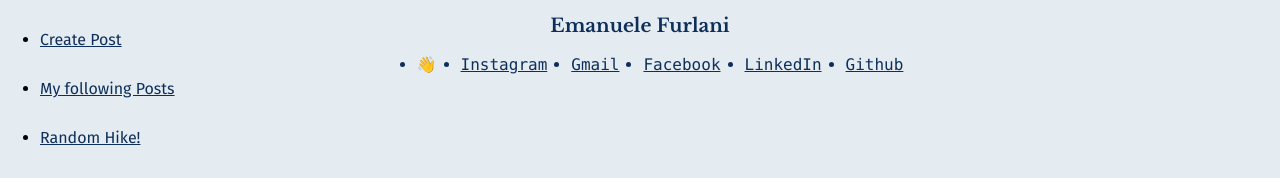
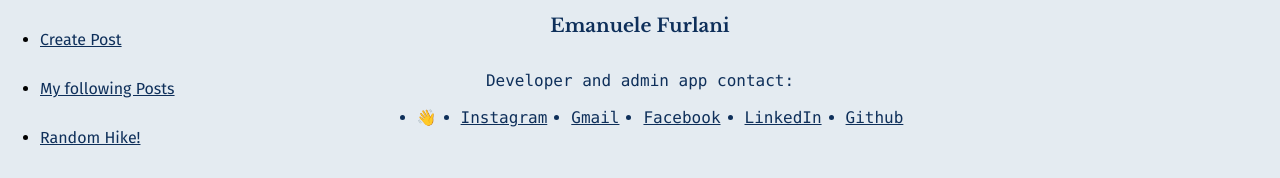
Before and after one commit to EmanueleFurlani/Capstone-Project-RM-FE, a React (Create React App) app: page /contactme in a window 1280 px wide. Shown: the part 429-607 px from the top of the page. Built offline with nearby package versions, Linux system fonts and the light colour scheme; sample sign-in values are in the browser's storage; the HTML template or start-up script is replaced by a standard one; a web font is replaced by a local one.

Commit message:
add info admin

```diff
--- a/src/App.css
+++ b/src/App.css
@@ -430,6 +430,7 @@ li:hover ~ li p {
   display: flex;
   line-height: 1.3;
   font-family: Menlo, monospace;
+  flex-direction: column;
 }
 
 @keyframes wave-animation {
--- a/src/components/screens/ContactMe.js
+++ b/src/components/screens/ContactMe.js
@@ -4,10 +4,10 @@ const ContactMe = () => {
     return (
 
             <div className="container-1" style={{marginTop:"190px"}}>
-
                 <img id="contactimg" src="https://res.cloudinary.com/dqffc0h5e/image/upload/v1639700829/monti%20fvg/1607799123445_fj4clc.jpg"  width="180" height="180" alt="contactlogo"/>
                 <h3 style={{fontFamily:"Libre Baskerville"}}>Emanuele Furlani</h3>
                         <div className="divIno">
+                        <p>Developer and admin app contact:</p>
                             <ul className="rul">
                                 <li><a href="https://www.instagram.com/lelego85/">Instagram</a></li>
                                 <li><a href="https://mail.google.com/mail/?view=cm&fs=1&to=emanuelefurlani.go@gmail.com">Gmail</a></li>
```
